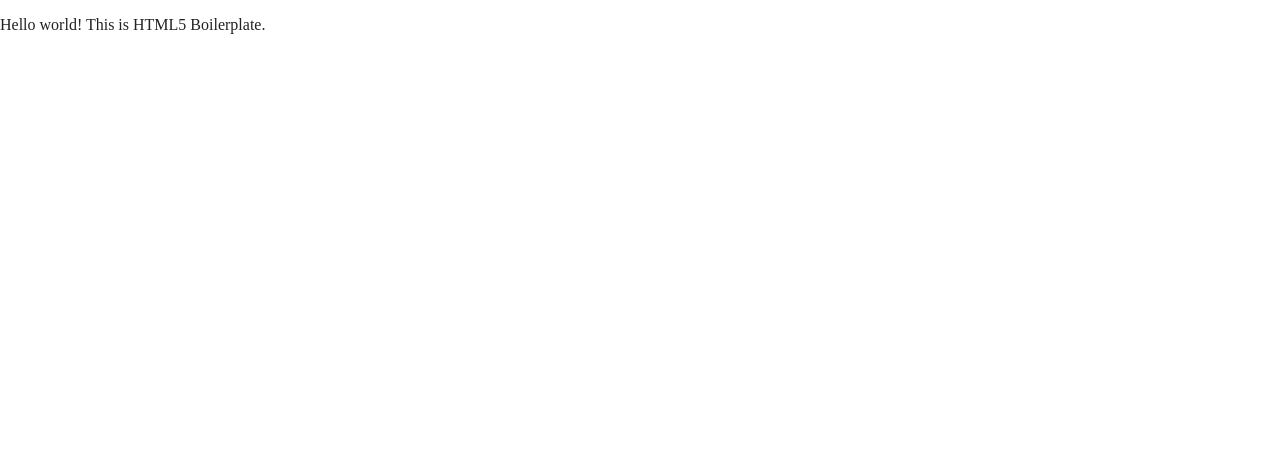
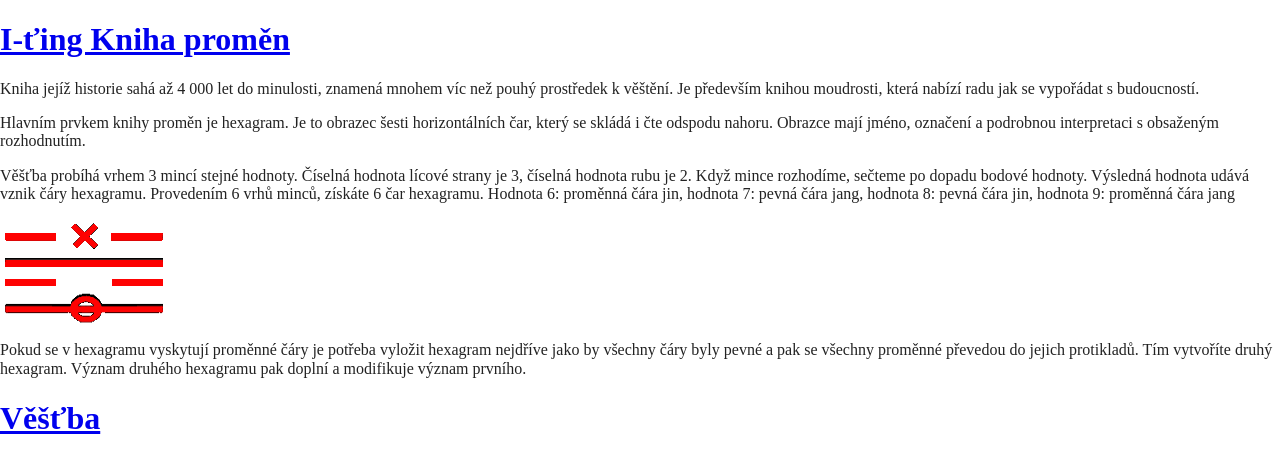
Before and after one commit to lubomirkamensky/boilerplate, a website built with Parcel: page index.html in a window 1280 px wide. Built offline with nearby package versions, Linux system fonts and the light colour scheme.

Commit message:
work in progress

```diff
--- a/index.html
+++ b/index.html
@@ -24,8 +24,15 @@
 
 <body>
 
-  <!-- Add your site or application content here -->
-  <p>Hello world! This is HTML5 Boilerplate.</p>
+        <h1><a href="vrh.html">I-ťing Kniha proměn</a></h1>
+        <p>Kniha jejíž historie sahá až 4 000 let do minulosti, znamená mnohem víc než pouhý prostředek k věštění. Je především knihou moudrosti, která nabízí radu jak se vypořádat s budoucností.</p><p>Hlavním prvkem knihy proměn je hexagram. Je to obrazec šesti horizontálních čar, který se skládá i čte odspodu nahoru. Obrazce mají jméno, označení a podrobnou interpretaci s obsaženým rozhodnutím.</p><p>Věšťba probíhá vrhem 3 mincí stejné hodnoty. Číselná hodnota lícové strany je 3, číselná hodnota rubu je 2. Když mince rozhodíme, sečteme po dopadu bodové hodnoty. Výsledná hodnota udává vznik čáry hexagramu. Provedením 6 vrhů minců, získáte 6 čar hexagramu. Hodnota 6: proměnná čára jin, hodnota 7: pevná čára jang, hodnota 8: pevná čára jin, hodnota 9: proměnná čára jang</p>
+                    <img src="./images/6.gif" width="170" height="33"><br>
+                    <img src="./images/7.gif" width="170" height="17"><br>
+                    <img src="./images/8.gif" width="170" height="21"><br>
+                    <img src="./images/9.gif" width="170" height="33">
+        <p>Pokud se v hexagramu vyskytují proměnné čáry je potřeba vyložit hexagram nejdříve jako by všechny čáry byly pevné a pak se všechny proměnné převedou do jejich protikladů. Tím vytvoříte druhý hexagram. Význam druhého hexagramu pak doplní a modifikuje význam prvního.</p>
+        <h1><a href="./vrh.html">Věšťba</a></h1>
+
   <script src="js/vendor/modernizr-3.11.2.min.js"></script>
   <script src="js/plugins.js"></script>
   <script src="js/main.js"></script>
```
Also changed, not shown: images/2.gif (added), images/3.gif (added), images/6.gif (added), images/7.gif (added), images/8.gif (added), images/9.gif (added), images/mini/7.gif (added), images/mini/8.gif (added).
